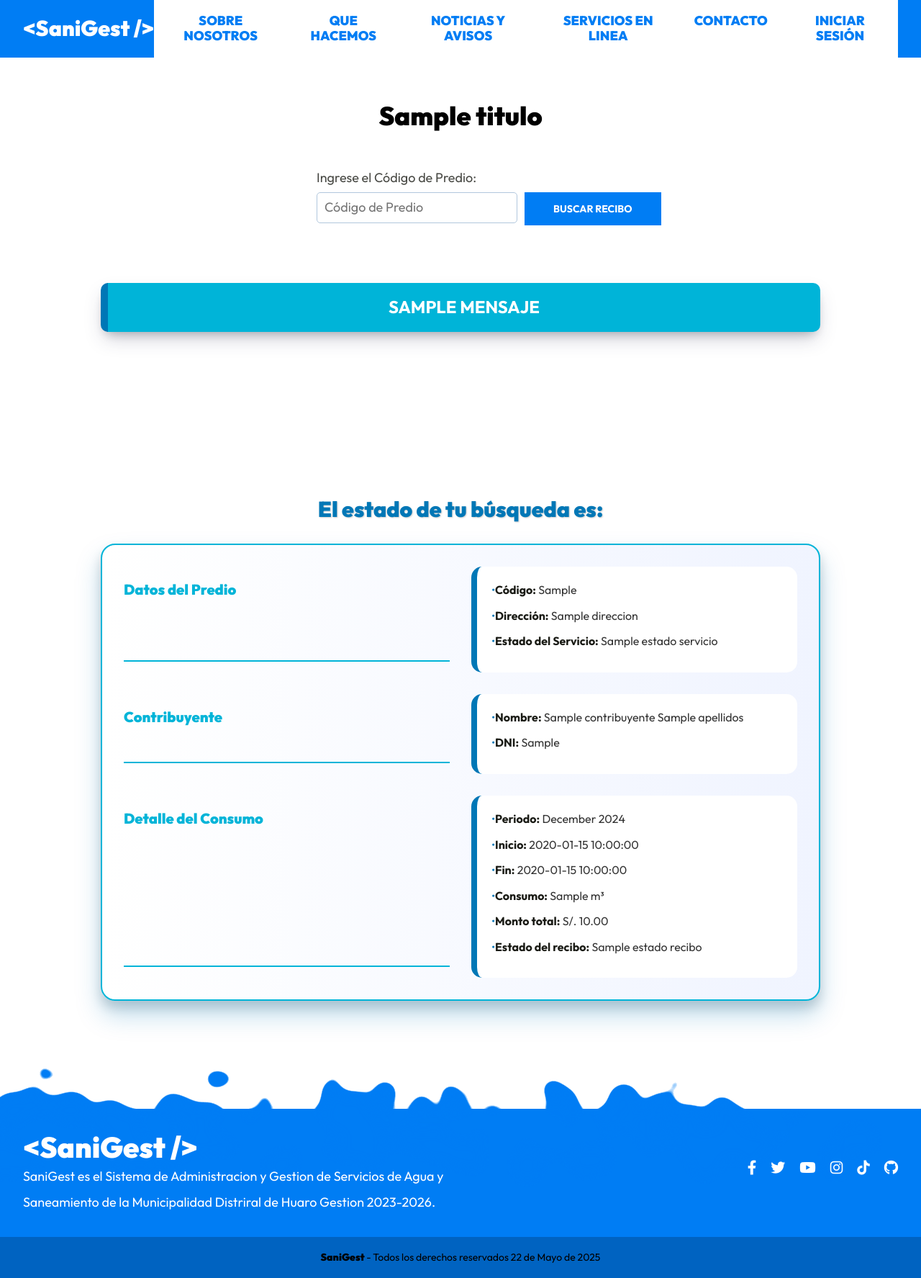
After one commit to SouthSide999/SanigestAlvaro, a PHP site: the page made by views/paginas/servicios/reciboConsulta.php in a window 1280 px wide. The commit adds this page. Shown: the part 601-2376 px from the top of the page at 72% size. Run offline with PHP 8.4, Linux system fonts and the light colour scheme; the template is opened without the code that fills it: most values are stand-ins (such as "Sample title", 1, 10 or a date in 2020); some libraries are stand-ins or nearby versions.

Commit message:
10 commit

```diff
--- a/controllers/ReclamoController.php
+++ b/controllers/ReclamoController.php
@@ -30,6 +30,7 @@ class ReclamoController
         $tiposreclamos = TiposReclamos::all('ASC');
 
         $reclamosUsuario = Reclamo::whereArray(['cliente_id' => $_SESSION['id']]);
+
         foreach ($reclamosUsuario as $reclamoUsuario) {
             $reclamoUsuario->tipo = TiposReclamos::find($reclamoUsuario->tipo_reclamo_id);
         }
--- a/src/scss/base/_mixins.scss
+++ b/src/scss/base/_mixins.scss
@@ -6,16 +6,19 @@
         @content;
     }
 }
+
 @mixin tablet {
     @media (min-width: v.$tablet) {
         @content;
     }
 }
+
 @mixin desktop {
     @media (min-width: v.$desktop) {
         @content;
     }
 }
+
 @mixin xl_desktop {
     @media (min-width: v.$xl_desktop) {
         @content;
@@ -36,7 +39,7 @@
     display: inline-block;
 
     &:hover {
-        background-color: darken( $bgColor, 10% );
+        background-color: darken($bgColor, 10%);
         cursor: pointer;
     }
 }
@@ -46,6 +49,7 @@
     gap: $espaciado;
     grid-template-columns: repeat($columnas, 1fr);
 }
+
 @mixin contenedor {
     width: min(95%, 140rem);
     margin: 0 auto;
@@ -77,6 +81,7 @@
     margin: 6rem 0 3rem 0;
     text-align: center;
 }
+
 @mixin descripcion-pagina {
     text-align: center;
     font-size: 1.8rem;
@@ -84,24 +89,29 @@
     color: v.$gris-oscuro;
     margin-bottom: 5rem;
 }
+
 @mixin texto-fluido($min, $max) {
-    font-size: clamp($min, -0.8rem + 10vw ,$max);
+    font-size: clamp($min, -0.8rem + 10vw, $max);
 }
+
 @mixin texto-degradado($inicio, $final) {
     background: linear-gradient(to right, $inicio, $final);
     background-clip: text;
     color: transparent;
 }
+
 @mixin logo {
     color: v.$blanco;
     text-align: center;
     margin-bottom: 2rem;
-    white-space: nowrap;//evitar salto
+    white-space: nowrap; //evitar salto
+
     @include desktop {
         text-align: left;
         margin: 0;
     }
 }
+
 @mixin menu-social($color, $size) {
 
     &__enlace {
@@ -119,6 +129,7 @@
         &[href*="facebook.com"]::before {
             content: "\f39e";
         }
+
         &[href*="github.com"]::before {
             content: "\f09b";
         }
@@ -126,12 +137,15 @@
         &[href*="tiktok.com"]::before {
             content: "\e07b";
         }
+
         &[href*="instagram.com"]::before {
             content: "\f16d";
         }
+
         &[href*="youtube.com"]::before {
             content: "\f167";
         }
+
         &[href*="twitter.com"]::before {
             content: "\f099";
         }
@@ -142,7 +156,7 @@
     }
 }
 
-@mixin enlace{
+@mixin enlace {
     all: unset;
     color: v.$blanco;
     font-size: 1.4rem;
@@ -159,6 +173,12 @@
     box-shadow: rgba(50, 50, 93, 0.25) 0px 13px 27px -5px, rgba(0, 0, 0, 0.3) 0px 8px 16px -8px;
 }
 
+@mixin shadow-lg {
+    box-shadow:
+        0 20px 35px rgba(0, 119, 182, 0.25),
+        0 10px 15px rgba(0, 0, 0, 0.15);
+}
+
 @mixin reset-lista {
     margin: 0;
     padding: 0;
@@ -172,7 +192,7 @@
     gap: 1.5rem;
     margin-top: 1.5rem;
 
-    > li {
+    >li {
         background-color: v.$azul;
         padding: 1rem;
         border-radius: .5rem;
--- a/src/scss/base/_variables.scss
+++ b/src/scss/base/_variables.scss
@@ -18,7 +18,8 @@ $tesorero: #ec7063;
 
 $lecturador:#de1609;
 
-
+$primario: #0077b6;
+$secundario: #00b4d8;
 
 
 $negro: #1a1b15;
--- a/src/scss/paginas/_index.scss
+++ b/src/scss/paginas/_index.scss
@@ -10,3 +10,4 @@
 @forward 'contacto';
 @forward 'servicios';
 @forward 'sinrol';
+@forward 'recibo';
--- /dev/null
+++ b/src/scss/paginas/_recibo.scss
@@ -0,0 +1,100 @@
+@use 'base/mixins' as m;
+@use 'base/variables' as v;
+
+.recibo {
+    &__contenedor {
+        padding-bottom: 15rem;
+        @include m.contenedor-l;
+    }
+
+    &__heading {
+        font-size: 3rem;
+        text-align: center;
+        color: v.$primario;
+        margin-bottom: 3rem;
+        text-shadow: 1px 1px 2px rgba(0, 0, 0, 0.2);
+    }
+
+    &__contenido {
+        padding: 3rem;
+        border-radius: 2rem;
+        background: linear-gradient(to right, #ffffff, #f0f4ff);
+        border: 2px solid v.$secundario;
+        @include m.shadow-lg;
+        display: grid;
+        grid-template-columns: repeat(auto-fit, minmax(300px, 1fr));
+        gap: 3rem;
+    }
+
+    &__datos,
+    &__contribuyente,
+    &__consumo {
+        background-color: #fff;
+        padding: 2rem;
+        border-radius: 1.5rem;
+        border-left: 8px solid v.$primario;
+        transition: transform 0.3s ease, box-shadow 0.3s ease;
+
+        &:hover {
+            transform: translateY(-5px);
+            box-shadow: 0 1rem 2rem rgba(0, 0, 0, 0.15);
+        }
+    }
+
+    &__subtitulo {
+        font-size: 2rem;
+        color: v.$secundario;
+        margin-bottom: 1.5rem;
+        border-bottom: 2px solid v.$secundario;
+        padding-bottom: 0.5rem;
+    }
+
+    &__dato {
+        font-size: 1.6rem;
+        margin-bottom: 1rem;
+        color: #333;
+        line-height: 1.6;
+        padding-left: 0.5rem;
+        position: relative;
+
+        &::before {
+            content: "•";
+            color: v.$primario;
+            position: absolute;
+            left: 0;
+        }
+    }
+
+    &__label {
+        font-weight: bold;
+        color: v.$negro;
+    }
+
+    &__mensaje {
+        background-color: v.$secundario;
+        color: v.$blanco;
+        padding: 2rem;
+        margin: 2rem 0;
+        border-left: 1rem solid v.$primario;
+        border-radius: 1rem;
+        font-size: 2.4rem;
+        font-weight: bold;
+        text-align: center;
+        text-transform: uppercase;
+        @include m.shadow;
+
+        animation: mensajeAnimado 0.8s ease-in-out both;
+    }
+}
+
+@keyframes mensajeAnimado {
+    0% {
+        transform: scale(0.8);
+        opacity: 0;
+    }
+
+    100% {
+        transform: scale(1);
+        opacity: 1;
+    }
+}
--- a/views/admin/solicitudes/formulario.php
+++ b/views/admin/solicitudes/formulario.php
@@ -47,7 +47,7 @@
                     <picture>
                         <source srcset="<?php echo $_ENV['HOST'] . '/img/evidenciasSolicitudes/' . $solicitud->evidencia; ?>.webp" type="image/webp">
                         <source srcset="<?php echo $_ENV['HOST'] . '/img/evidenciasSolicitudes/' . $solicitud->evidencia; ?>.png" type="image/png">
-                        <img id="imagenEvidencia" src="<?php echo $_ENV['HOST'] . '/img/evidenciasSolicitudes/' . $solicitud->evidencia; ?>.png" alt="Imagen noticia"
+                        <img id="imagenEvidencia" src="<?php echo $_ENV['HOST'] . '/img/evidenciasSolicitudes/' . $solicitud->evidencia; ?>.png" alt="Imagen "
                             alt="No Adjunto Ninguna Evidencia"
                             class="imagen-evidencia"
                             onclick="abrirModal('modalEvidencia', 'modalImgEvidencia', this)">
--- a/views/lecturador/lecturas/index.php
+++ b/views/lecturador/lecturas/index.php
@@ -92,8 +92,8 @@ $anioActual = date('Y');
                         <td class="table__td"><?php echo $consumo->anio; ?></td>
                         <td class="table__td"><?php echo $consumo->fecha_inicio; ?></td>
                         <td class="table__td"><?php echo $consumo->fecha_fin; ?></td>
+                        <td class="table__td"><?php echo $consumo->tarifa->nombre_tarifa; ?></td>
                         <td class="table__td"><?php echo $consumo->consumo_m3; ?></td>
-                        <td class="table__td"><?php echo $consumo->tarifa->nombre_tarifa; ?></td>
                         <td class="table__td"><?php echo number_format($consumo->monto_total, 2); ?></td>
                         <td class="table__td"><?php echo $consumo->estado->nombre ?? 'Pendiente'; ?></td>
                         <td class="table__td--acciones">
--- /dev/null
+++ b/views/paginas/servicios/reciboConsulta.php
@@ -0,0 +1,63 @@
+<h2 class="pagina__heading"><?php echo $titulo; ?></h2>
+
+<!-- FORMULARIO DE BÚSQUEDA -->
+<div class="estadoconexion__contenedor">
+    <form class="dashboard__formulario__buscardor" action="/servicios/consultar-recibo" method="POST" enctype="multipart/form-data">
+        <fieldset class="formulario__fieldset">
+
+            <div class="formulario__campo">
+                <label for="dato" class="formulario__label">Ingrese el Código de Predio:</label>
+                <input
+                    type="text"
+                    class="formulario__input"
+                    id="codigo_predio"
+                    name="codigo_predio"
+                    placeholder="Código de Predio"
+                    required>
+            </div>
+        </fieldset>
+
+        <div class="dashboard__contenedor__boton">
+            <input type="submit" value="Buscar Recibo" class="dashboard__boton__buscardor">
+        </div>
+    </form>
+</div>
+<!-- RESULTADO -->
+<?php if ($mensaje): ?>
+    <section class="recibo__contenedor">
+        <h3 class="recibo__mensaje"><?php echo $mensaje; ?></h3>
+    </section>
+<?php endif; ?>
+
+<?php if ($resultado): ?>
+    <section class="recibo__contenedor">
+        <h2 class="recibo__heading">El estado de tu búsqueda es:</h2>
+
+        <div class="recibo__contenido">
+            <h3 class="recibo__subtitulo">Datos del Predio</h3>
+            <div class="recibo__datos">
+                <p class="recibo__dato"><strong class="recibo__label">Código:</strong> <?php echo $resultado['predio']->codigo_predio; ?></p>
+                <p class="recibo__dato"><strong class="recibo__label">Dirección:</strong> <?php echo $resultado['predio']->direccion; ?></p>
+                <p class="recibo__dato"><strong class="recibo__label">Estado del Servicio:</strong> <?php echo $resultado['estado_servicio']->nombre; ?></p>
+            </div>
+
+            <h3 class="recibo__subtitulo">Contribuyente</h3>
+            <div class="recibo__contribuyente">
+                <p class="recibo__dato"><strong class="recibo__label">Nombre:</strong> <?php echo $resultado['contribuyente']->nombres . ' ' . $resultado['contribuyente']->apellidos; ?></p>
+                <p class="recibo__dato"><strong class="recibo__label">DNI:</strong> <?php echo $resultado['contribuyente']->documento_identidad; ?></p>
+            </div>
+
+            <?php if ($resultado['consumo']): ?>
+                <h3 class="recibo__subtitulo">Detalle del Consumo</h3>
+                <div class="recibo__consumo">
+                    <p class="recibo__dato"><strong class="recibo__label">Periodo:</strong> <?php echo date('F Y', mktime(0, 0, 0, $resultado['consumo']->mes, 1)); ?></p>
+                    <p class="recibo__dato"><strong class="recibo__label">Inicio:</strong> <?php echo $resultado['consumo']->fecha_inicio; ?></p>
+                    <p class="recibo__dato"><strong class="recibo__label">Fin:</strong> <?php echo $resultado['consumo']->fecha_fin; ?></p>
+                    <p class="recibo__dato"><strong class="recibo__label">Consumo:</strong> <?php echo $resultado['consumo']->consumo_m3; ?> m³</p>
+                    <p class="recibo__dato"><strong class="recibo__label">Monto total:</strong> S/. <?php echo number_format($resultado['consumo']->monto_total, 2); ?></p>
+                    <p class="recibo__dato"><strong class="recibo__label">Estado del recibo:</strong> <?php echo $resultado['estado_recibo']->nombre ?? 'No disponible'; ?></p>
+                </div>
+            <?php endif; ?>
+        </div>
+    </section>
+<?php endif; ?>
--- a/views/paginas/servicios/serviciosenlinea.php
+++ b/views/paginas/servicios/serviciosenlinea.php
@@ -22,11 +22,12 @@
 
 
 
-        <a href="" class="servicios-linea__item">
+        <a href="/servicios/consultar-recibo" class="servicios-linea__item">
             <h3 class="servicios-linea__item-title">Consultar Recibos y Facturación</h3>
             <i class="fa-solid fa-file-invoice-dollar servicios-linea__item-icono"></i>
             <p class="servicios-linea__item-description">Accede a tus recibos actuales fácilmente.</p>
         </a>
+
     </div>
 
 
--- a/views/solicitudes/formulario.php
+++ b/views/solicitudes/formulario.php
@@ -47,7 +47,7 @@
                     <picture>
                         <source srcset="<?php echo $_ENV['HOST'] . '/img/evidenciasSolicitudes/' . $solicitud->evidencia; ?>.webp" type="image/webp">
                         <source srcset="<?php echo $_ENV['HOST'] . '/img/evidenciasSolicitudes/' . $solicitud->evidencia; ?>.png" type="image/png">
-                        <img id="imagenEvidencia" src="<?php echo $_ENV['HOST'] . '/img/evidenciasSolicitudes/' . $solicitud->evidencia; ?>.png" alt="Imagen noticia"
+                        <img id="imagenEvidencia" src="<?php echo $_ENV['HOST'] . '/img/evidenciasSolicitudes/' . $solicitud->evidencia; ?>.png" alt="Imagen "
                             alt="No Adjunto Ninguna Evidencia"
                             class="imagen-evidencia"
                             onclick="abrirModal('modalEvidencia', 'modalImgEvidencia', this)">
```
Also changed, not shown: controllers/FacturacionLecturadorController.php (+6 -1 lines), controllers/ServiciosEnLineaController.php (+66 -0 lines), controllers/SolicitudController.php (+98 -1 lines), models/ActiveRecord.php (+14 -1 lines), public/index.php (+8 -0 lines), views/admin/nuevaconexion/formulario.php (+7 -7 lines), views/tecnico/nuevasconexiones/formulario.php (+7 -7 lines), public/build/css/app.css, 1 other file.
